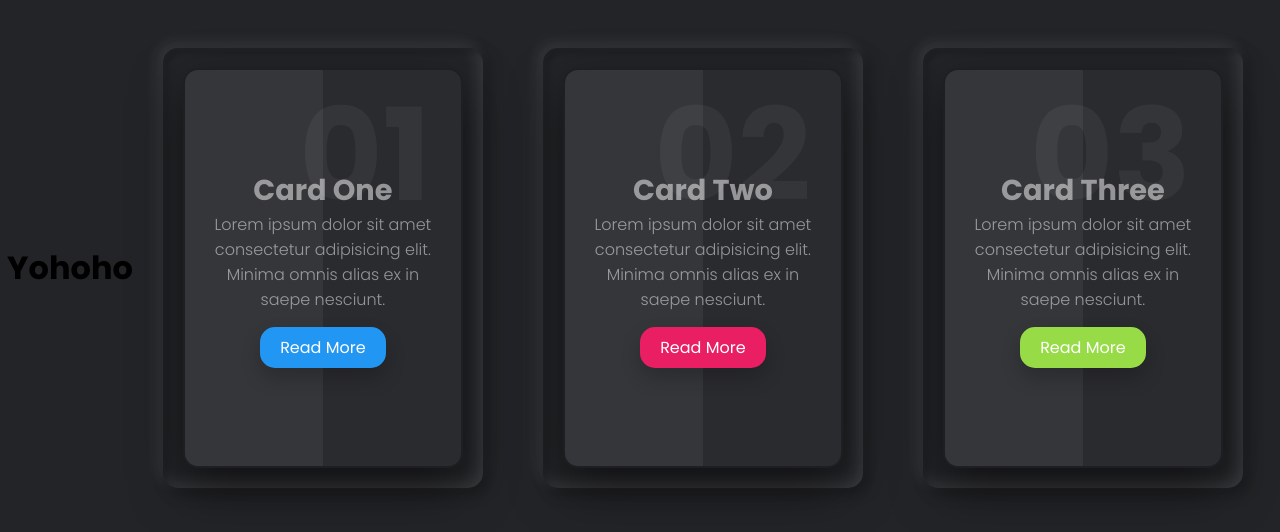
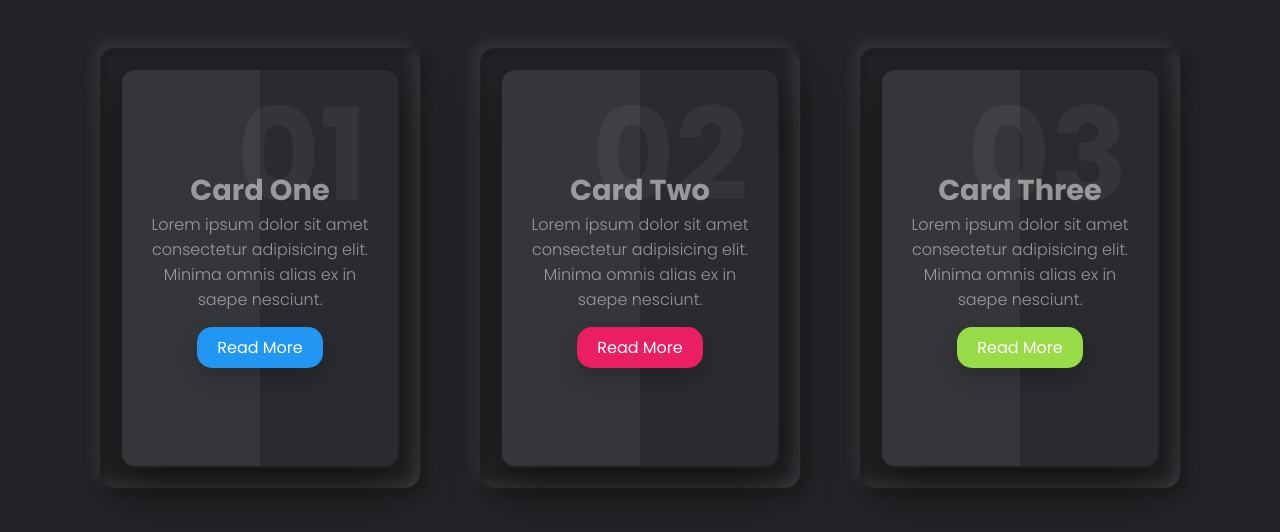
Before and after one commit to iAlexV/Dark_Neumorphism_Cards, a plain HTML site: page index.html in a window 1280 px wide. Shown: the part 132-664 px from the top of the page. Drawn offline with Linux system fonts and the light colour scheme.

Commit message:
Update index.html

```diff
--- a/index.html
+++ b/index.html
@@ -10,7 +10,7 @@
 </head>
 
 <body>
-  <h1>Yohoho</h1>
+
   <div class="container">
     <div class="card">
       <div class="box">
```
